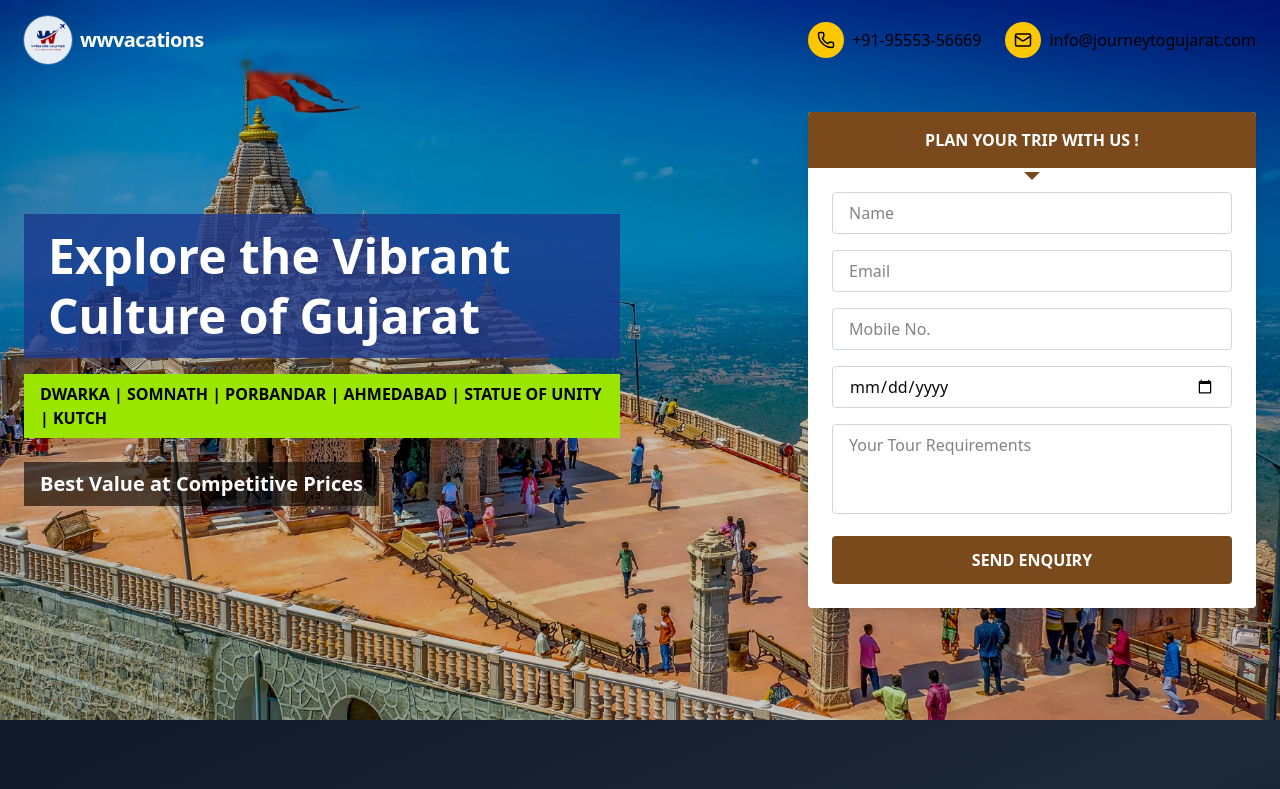
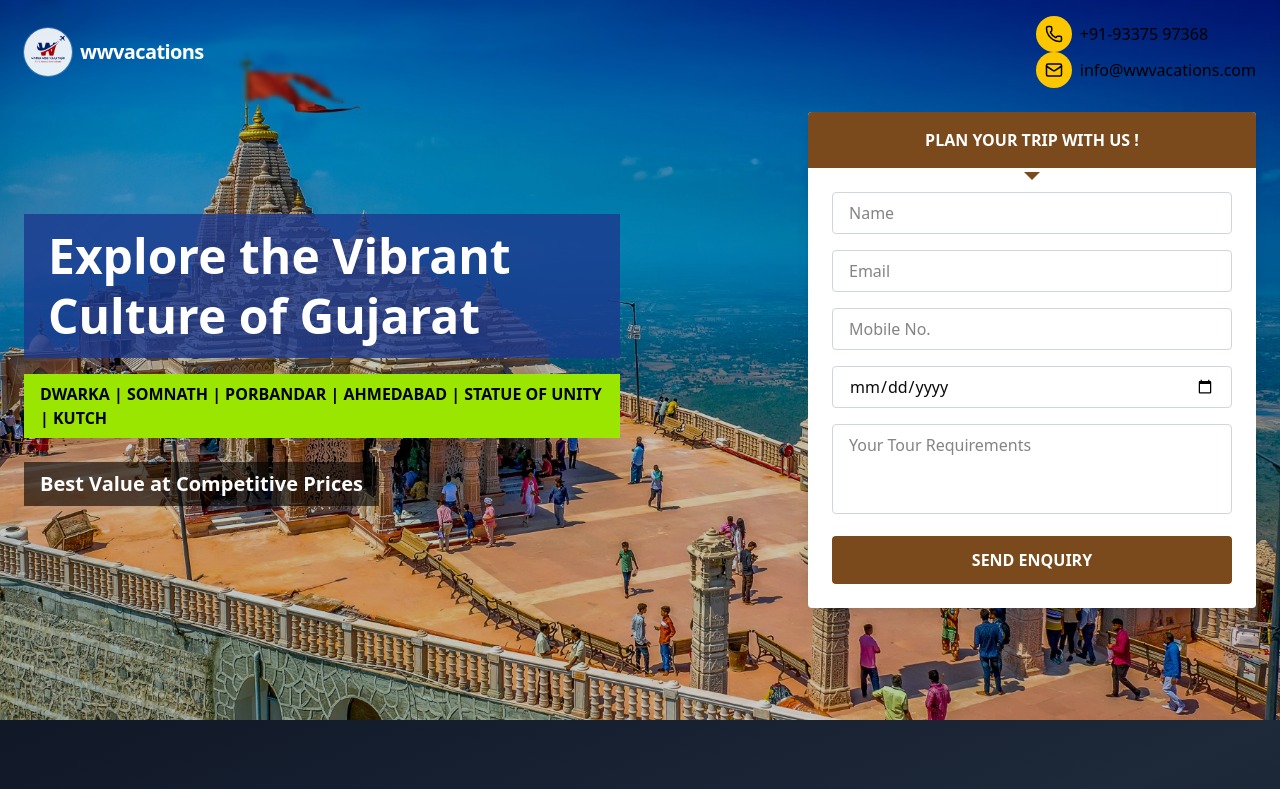
Before and after one commit to ayushnanda14/wwvacations, a Next.js app: page /gujarat-package in a window 1280 px wide. Shown: the top 789 px of the page. Built offline with nearby package versions, Linux system fonts and the light colour scheme; a web font is replaced by a local one.

Commit message:
Update LandingPageNavbar.tsx

```diff
--- a/src/components/LandingPageNavbar.tsx
+++ b/src/components/LandingPageNavbar.tsx
@@ -32,19 +32,19 @@ const LandingPageNavbar: React.FC = () => {
       </Link>
 
         {/* Contact Info */}
-        <div className="flex items-center gap-6 text-black font-medium">
+        <div className="flex items-center gap-6 text-black font-medium hidden lg:block">
           <div className="flex items-center gap-2">
             <span className="w-9 h-9 rounded-full bg-yellow-400 flex items-center justify-center">
               <Phone size={18} />
             </span>
-            <span>+91-95553-56669</span>
+            <span>+91-93375 97368</span>
           </div>
 
           <div className="flex items-center gap-2">
             <span className="w-9 h-9 rounded-full bg-yellow-400 flex items-center justify-center">
               <Mail size={18} />
             </span>
-            <span>info@journeytogujarat.com</span>
+            <span>info@wwvacations.com</span>
           </div>
         </div>
 
```
